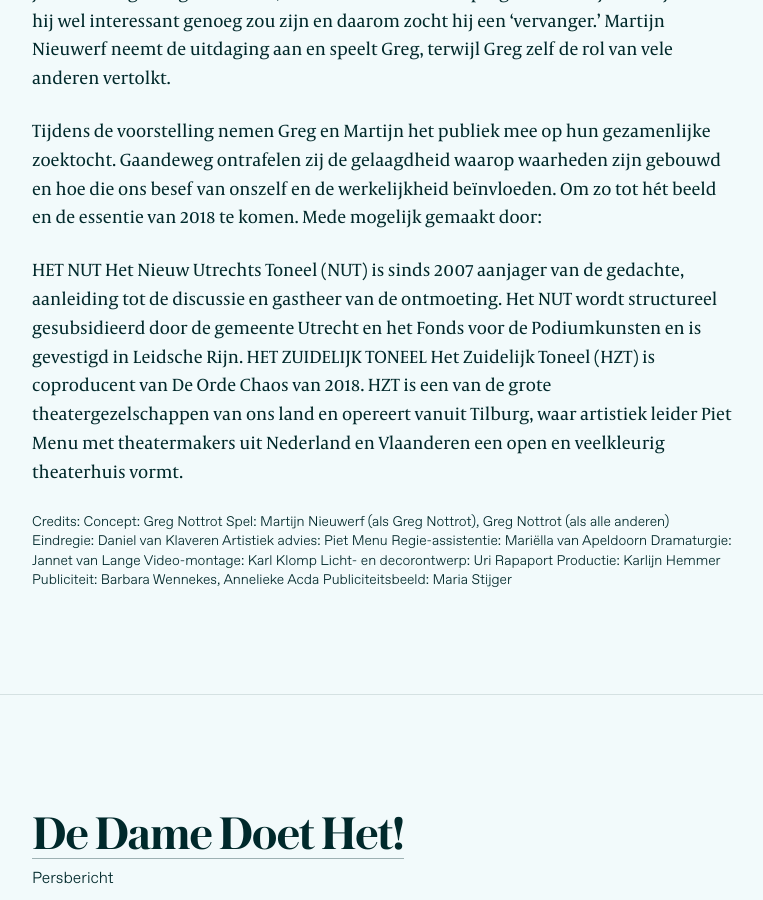
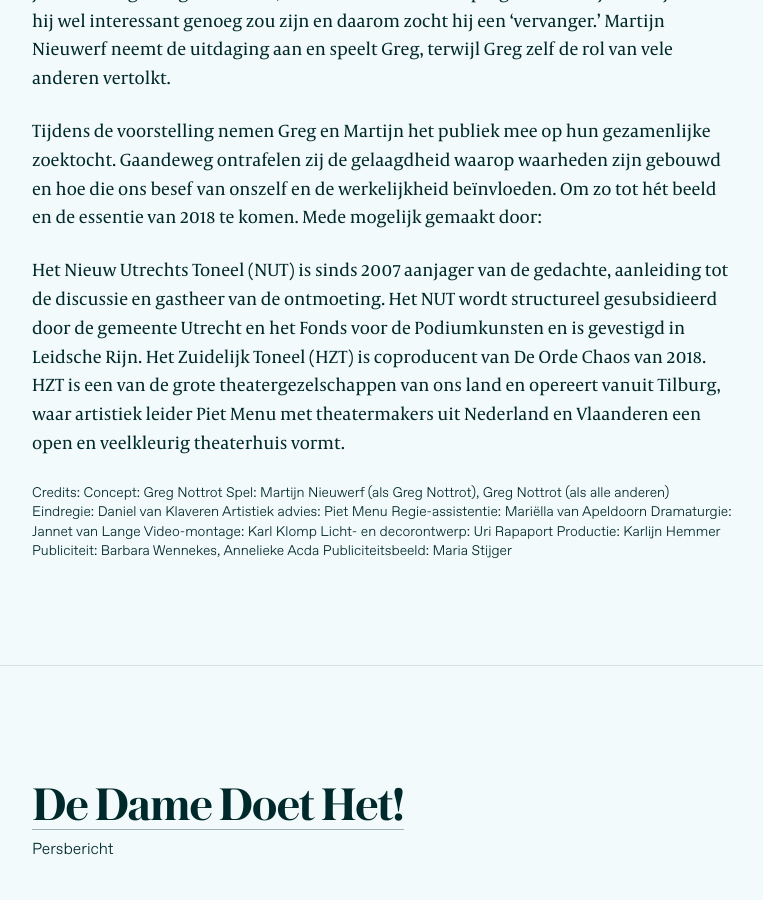
Before and after one commit to tdenheld/marloes, a Jekyll site: the page built from _posts/2019-01-05-nut.md, in a window 1280 px wide and 900 px high, scrolled down 1105 px. Shown: the whole window, without its empty margins (64-827 px from the left). Built offline with Jekyll 4.4.1, drawn with Linux system fonts in a browser that asks for light colours.

Commit message:
update nut

```diff
--- a/_posts/2019-01-05-nut.md
+++ b/_posts/2019-01-05-nut.md
@@ -13,7 +13,6 @@ Met ‘De Orde van de Dag’ van het Nieuw Utrechts Toneel ontstond de jaarlijks
 Tijdens de voorstelling nemen Greg en Martijn het publiek mee op hun gezamenlijke zoektocht. Gaandeweg ontrafelen zij de gelaagdheid waarop waarheden zijn gebouwd en hoe die ons besef van onszelf en de werkelijkheid beïnvloeden. Om zo tot hét beeld en de essentie van 2018 te komen.
 Mede mogelijk gemaakt door:
 
-HET NUT Het Nieuw Utrechts Toneel (NUT) is sinds 2007 aanjager van de gedachte, aanleiding tot de discussie en gastheer van de ontmoeting. Het NUT wordt structureel gesubsidieerd door de gemeente Utrecht en het Fonds voor de Podiumkunsten en is gevestigd in Leidsche Rijn.
-HET ZUIDELIJK TONEEL Het Zuidelijk Toneel (HZT) is coproducent van De Orde Chaos van 2018. HZT is een van de grote theatergezelschappen van ons land en opereert vanuit Tilburg, waar artistiek leider Piet Menu met theatermakers uit Nederland en Vlaanderen een open en veelkleurig theaterhuis vormt.
+Het Nieuw Utrechts Toneel (NUT) is sinds 2007 aanjager van de gedachte, aanleiding tot de discussie en gastheer van de ontmoeting. Het NUT wordt structureel gesubsidieerd door de gemeente Utrecht en het Fonds voor de Podiumkunsten en is gevestigd in Leidsche Rijn. Het Zuidelijk Toneel (HZT) is coproducent van De Orde Chaos van 2018. HZT is een van de grote theatergezelschappen van ons land en opereert vanuit Tilburg, waar artistiek leider Piet Menu met theatermakers uit Nederland en Vlaanderen een open en veelkleurig theaterhuis vormt.
 
 <div class="small">Credits: Concept: Greg Nottrot Spel: Martijn Nieuwerf (als Greg Nottrot), Greg Nottrot (als alle anderen) Eindregie: Daniel van Klaveren Artistiek advies: Piet Menu Regie-assistentie: Mariëlla van Apeldoorn Dramaturgie: Jannet van Lange Video-montage: Karl Klomp Licht- en decorontwerp: Uri Rapaport Productie: Karlijn Hemmer Publiciteit: Barbara Wennekes, Annelieke Acda Publiciteitsbeeld: Maria Stijger</div>
```
Also changed, not shown: 1 other file.
